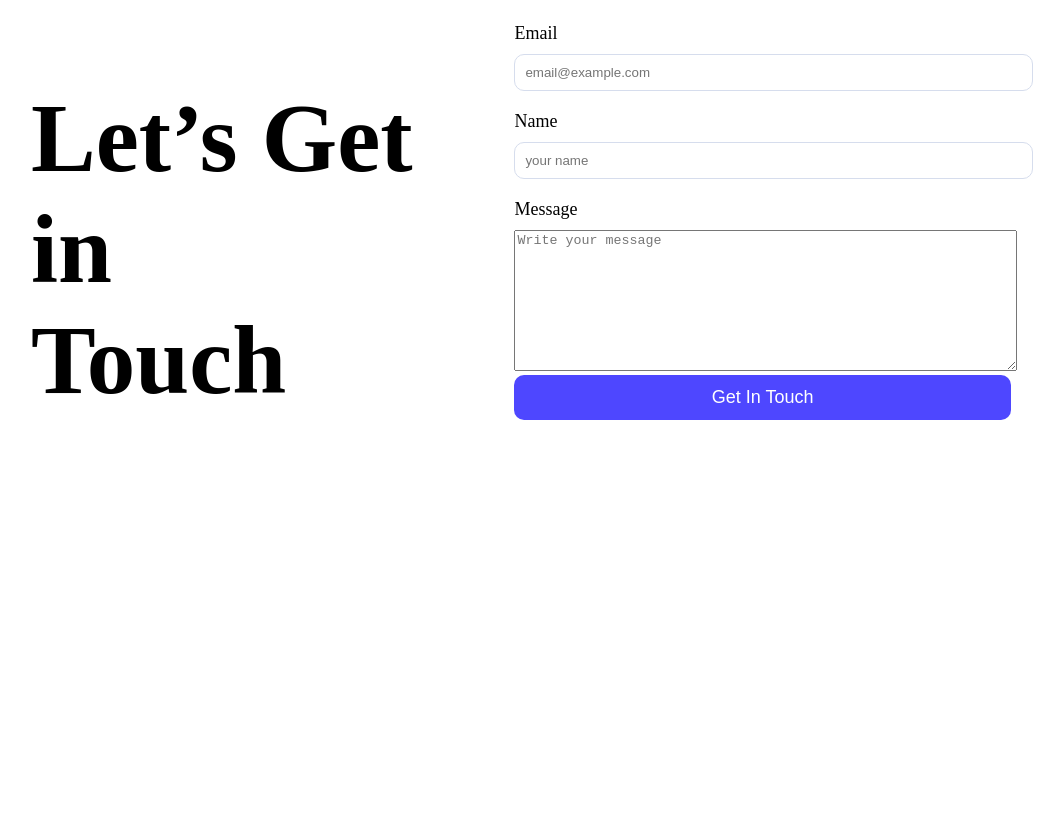
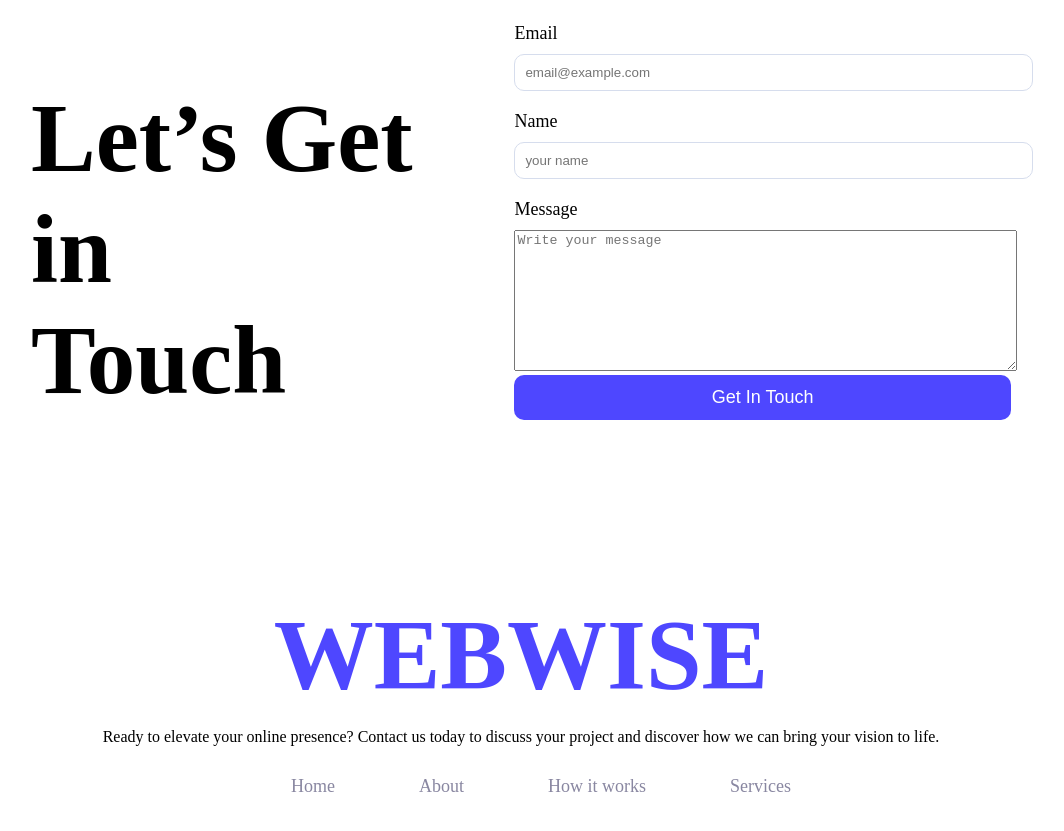
Before and after one commit to fahimmuntasirorin/webwise, a plain HTML site: page index.html in a window 1280 px wide. Shown: the part 1938-2769 px from the top of the page, without its empty margins (119-1183 px from the left). Before the commit the page ends 2435 px from the top, so only its background shows below. Drawn offline with Linux system fonts and the light colour scheme.

Commit message:
footer section done

```diff
--- a/css/style.css
+++ b/css/style.css
@@ -185,4 +185,34 @@ body {
   font-size: 18px;
 }
 
-/*  */
+/* footer started */
+footer{
+  margin-top: 100px;
+  margin-bottom: 100px;
+}
+.footer-logo h1{
+  font-size: 100px;
+  text-align: center;
+  margin: 0;
+  color: #4e47ff;
+}
+.footer-logo p{
+  text-align: center;
+}
+.footer-nav ul{
+  list-style: none;
+  display: flex;
+  align-items: center;
+  justify-content: space-between;
+  width: 500px;
+  margin: 0 auto;
+}
+.footer-nav ul{
+  list-style: none;
+  margin-top: 30px;
+}
+.footer-nav ul li a{
+  text-decoration: none;
+  font-size: 18px;
+  color: #8987A1;
+}
--- a/index.html
+++ b/index.html
@@ -155,7 +155,18 @@
         <!-- get in section end -->
     </main>
     <footer>
-
+        <div class="footer-logo">
+            <h1>WEBWISE</h1>
+            <p>Ready to elevate your online presence? Contact us today to discuss your project and discover how we can bring your vision to life.</p>
+            <div class="footer-nav">
+                <ul>
+                    <li><a href="#">Home</a></li>
+                    <li><a href="#">About</a></li>
+                    <li><a href="#">How it works</a></li>
+                    <li><a href="#">Services</a></li>
+                </ul>
+            </div>
+        </div>
     </footer>
 
 
```
